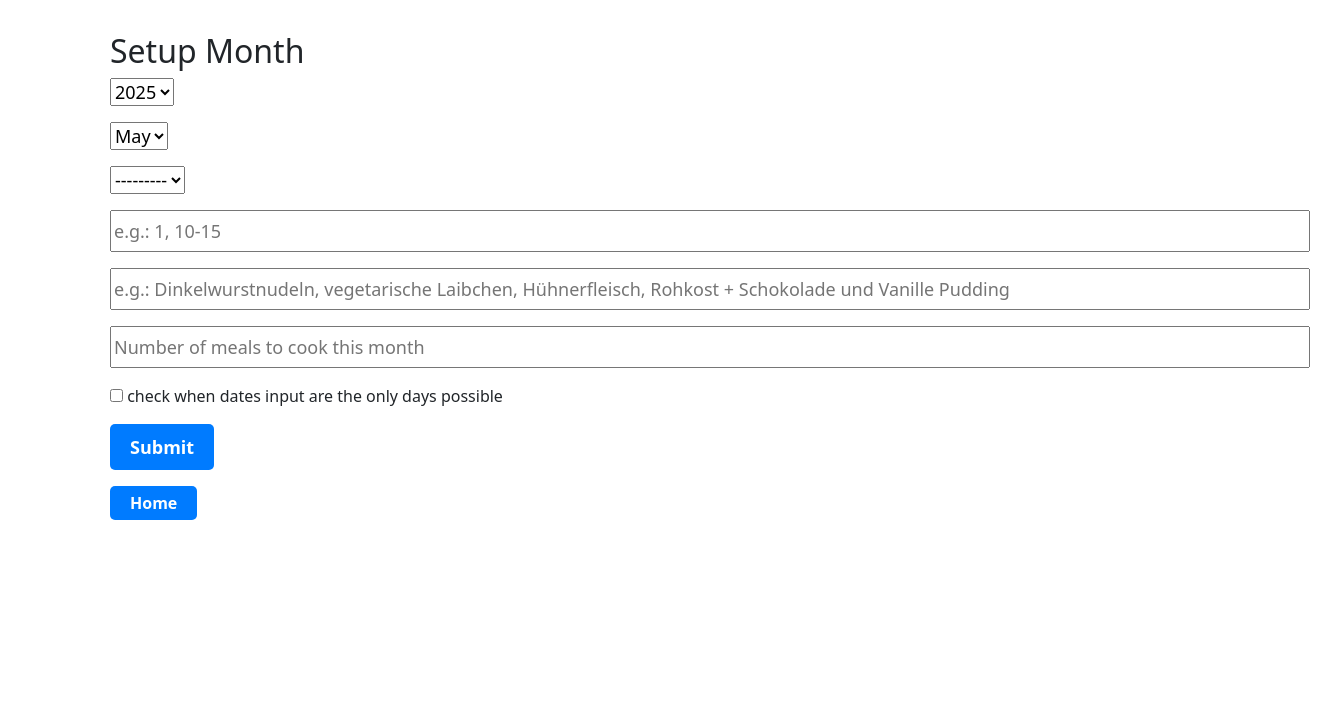
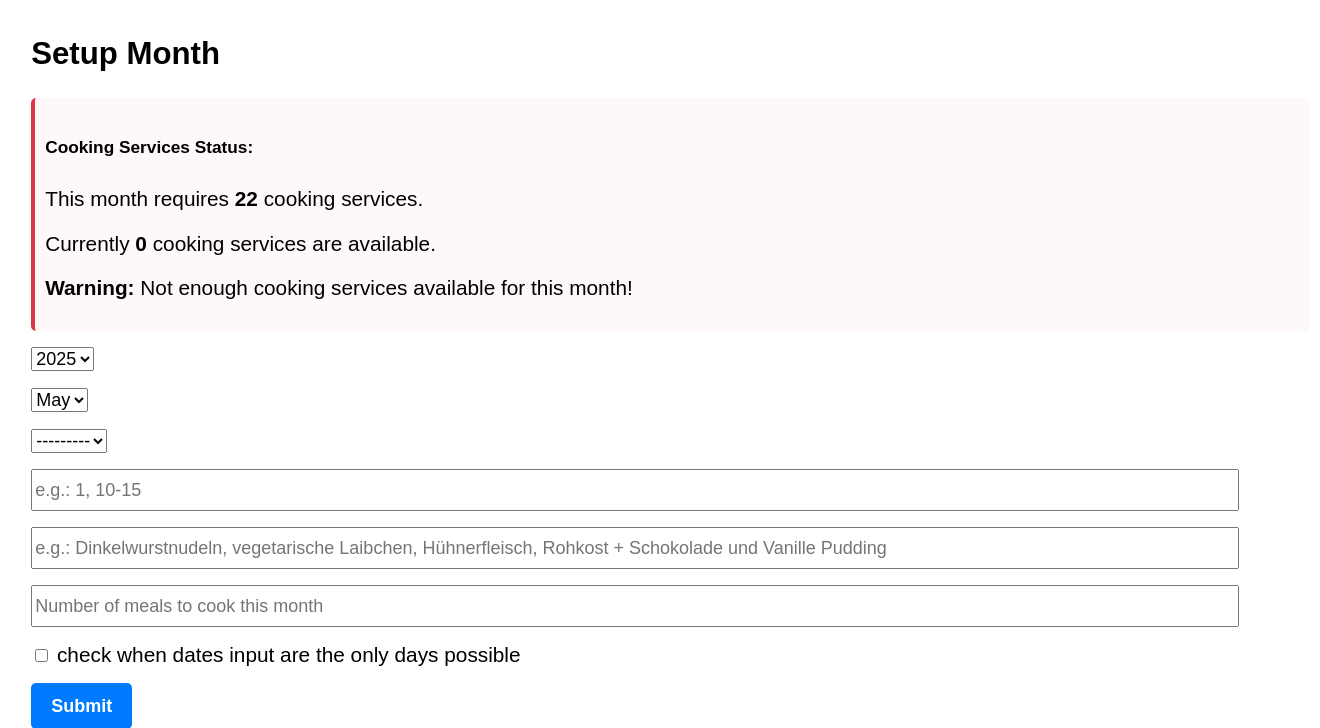
Before and after one commit to daberer/cook-for-kids, a Django app: page /setup-month/ in a window 1320 px wide. Shown: the top 728 px of the page. Run offline with Django 4.2, Linux system fonts and the light colour scheme; data that the repository does not hold is empty; some libraries are stand-ins or nearby versions.

Commit message:
Add info and update fields on kid selction in setup month view

```diff
--- a/cook_for_kids/forms.py
+++ b/cook_for_kids/forms.py
@@ -36,14 +36,16 @@ ONETWOTHREE=((1, 'ONE'),
 class WaiverdaysForm(forms.Form):
     year = forms.ChoiceField(choices=years)
     month = forms.ChoiceField(choices=MONTHS, initial=str(month))
-    # Use a basic queryset initially
     kid = forms.ModelChoiceField(
-        queryset=Kid.objects.none(),  # Empty queryset initially
-        widget=forms.Select(attrs={'size': 10})  # Default reasonable size
+        queryset=Kid.objects.none(),
+        widget=forms.Select(attrs={'size': 10, 'id': 'id_kid'})  # Ensure it has an ID
     )
     dish = forms.CharField(
         required=False,
-        widget=forms.TextInput(attrs={'placeholder': 'e.g.: Dinkelwurstnudeln, vegetarische Laibchen, Hühnerfleisch, Rohkost + Schokolade und Vanille Pudding'})
+        widget=forms.TextInput(attrs={
+            'placeholder': 'e.g.: Dinkelwurstnudeln, vegetarische Laibchen, Hühnerfleisch, Rohkost + Schokolade und Vanille Pudding',
+            'id': 'id_dish'
+        })
     )
     dates = forms.CharField(
         required=False,
@@ -51,13 +53,15 @@ class WaiverdaysForm(forms.Form):
     )
     dishes_this_month = forms.IntegerField(
         required=False,
-        widget=forms.TextInput(attrs={'placeholder': 'Number of meals to cook this month'})
+        widget=forms.TextInput(attrs={
+            'placeholder': 'Number of meals to cook this month',
+            'id': 'id_dishes_this_month'
+        })
     )
     wishdays = forms.BooleanField(required=False)
 
     def __init__(self, *args, **kwargs):
         super().__init__(*args, **kwargs)
-        # Set the queryset and widget size at runtime
         try:
             from .models import Kid
             kids = Kid.objects.all()
@@ -69,6 +73,7 @@ class WaiverdaysForm(forms.Form):
 
 
 
+
 class DataframeChoice(forms.Form):
     df_number = forms.ChoiceField(choices=ONETWOTHREE, initial=str(frame))
 
--- a/cook_for_kids/services.py
+++ b/cook_for_kids/services.py
@@ -89,38 +89,77 @@ def find_potential_cooks(day: datetime.date, current_block: dict, current_kids:
     return potenial_cooks
 
 
+def num_days_in_month(year, month):
+    return calendar.monthrange(year, month)[1]
+
+
+def get_cooking_schedule(year, month, num_days):
+    """
+    Generate cooking schedule data for a given month, excluding weekends and holidays.
+
+    Parameters:
+    - year (int): The year
+    - month (int): The month (1-12)
+    - num_days (int): Number of days in the month
+
+    Returns:
+    - dict: A tuple containing:
+        - result_dict: Dictionary with available cooking days as keys and empty strings as values
+        - block_dict: Dictionary with available cooking days as keys and empty lists as values
+        - kids_dict: Dictionary with kid names as keys and their monthly dishes as values
+        - kochdienste: Total number of cooking duties assigned to all kids
+        - kochtage: Number of available cooking days in the month
+    """
+
+    # Get all days in the month and filter out weekends (Saturday=5, Sunday=6)
+    all_days = [datetime.date(year, month, day) for day in range(1, num_days+1)]
+    day_objects = [day for day in all_days if day.weekday() not in (5, 6)]
+
+    # Filter out holidays
+    holidays_all = list(Holiday.objects.all())
+    holidays_current = [ho.date for ho in holidays_all if (
+        ho.date.year == year and ho.date.month == month)]
+
+    # Create dictionaries for available cooking days
+    result_dict = {day: '' for day in day_objects if day not in holidays_current}
+    block_dict = {day: [] for day in day_objects if day not in holidays_current}
+
+    # Get kids and their monthly cooking duties
+    kids = Kid.objects.all()
+    kids_dict = {k.name: k.monthly_dishes for k in kids}
+
+    # Calculate totals for cooking duties and available days
+    kochdienste = sum(kids_dict.values())
+    kochtage = len(result_dict)
+
+    return {
+        'result_dict': result_dict,
+        'block_dict': block_dict,
+        'kids_dict': kids_dict,
+        'kochdienste': kochdienste,
+        'kochtage': kochtage,
+        'all_days': all_days
+    }
+
+
 def calculate_month(it=1, test=False):
     # initializing the year and month
     year = Setup.year
     month = Setup.month
     if test:
         year, month = 2025, 5
-    num_days = calendar.monthrange(year, month)[1]
+
+    num_days = num_days_in_month(year, month)
+
+    cooking_data = get_cooking_schedule(year, month, num_days)
+
+    kochdienste = cooking_data['kochdienste']
+    kochtage = cooking_data['kochtage']
+    block_dict = cooking_data['block_dict']
+    all_days = cooking_data['all_days']
 
 
-    # get rid of saturdays and sundays
-    all_days = [datetime.date(year, month, day)
-                              for day in range(1, num_days+1)]
-    day_objects = [datetime.date(year, month, day) for day in range(
-        1, num_days+1) if datetime.date(year, month, day).weekday() not in (5, 6)]
 
-    # get rid of holidays
-    holidays_all = list(Holiday.objects.all())
-    holidays_current = [ho.date for ho in holidays_all if (
-        ho.date.year == year and ho.date.month == month)]
-    # days_active = [day for day in day_objects if day not in (holidays_current)]
-    result_dict = {
-        day: '' for day in day_objects if day not in (holidays_current)}
-    block_dict = {day: []
-        for day in day_objects if day not in (holidays_current)}
-
-    # get Kids
-    kids = Kid.objects.all()
-    kids_dict = {k.name: k.monthly_dishes for k in kids}
-
-    # check if enough kochdienste for this month
-    kochdienste = sum(kids_dict.values())
-    kochtage = len(result_dict)
     if  kochdienste < kochtage :
         print(f'Not enough Kochdienste ({kochdienste}), for {kochtage} Kochtage this month.')
         return
@@ -171,15 +210,7 @@ def calculate_month(it=1, test=False):
                 lucky.append(f'kid:{kid}, luck:{luck}')
                 lucky_kids.append(kid)
 
-        #if max_luck > 1 or 'Lucía' in lucky_kids or 'Sophie,Samuel,Johanna' in lucky_kids:
-        #    print(f'try {it} - Bad solution')
-        #    return
-
-
         print(f'success, luckies: {lucky}')
-
-
-
 
         # fill up month
         for day in all_days:
@@ -188,11 +219,6 @@ def calculate_month(it=1, test=False):
 
         result_dict = dict(sorted(result_dict.items()))
         score = evaluate_result(result_dict, all_days, list(kids_dict.values()))
-
-        #if score > 0:
-        #    return
-
-
 
         kids_dict = {k: v for k,v in kids_dict.items() if v != 0}
         return score, kids_dict, {key.strftime("%m/%d/%Y"): value for key, value in result_dict.items()}
@@ -365,22 +391,23 @@ def additional_waiverdays(days, wishdays=False, kid=None, dishes_this_month=None
     res = ''
     if not kid:
         return 'No kid specified'
-    if dishes_this_month:
+
+    if dishes_this_month is not None:
         current_kid = Kid.objects.filter(name=kid).first()
         current_kid.monthly_dishes = dishes_this_month
         current_kid.save()
         res += 'kid updated, '
 
-    if dish:
-        dish_object = Dish.objects.filter(cook=kid).first()
-        if dish_object:
-            dish_object.dish_name = dish
-            dish_object.save()
 
-        else:
-            new_dish = Dish(dish_name=dish, cook=kid)
-            new_dish.save()
-        res+='dish updated'
+    dish_object = Dish.objects.filter(cook=kid).first()
+    if dish_object:
+        dish_object.dish_name = dish
+        dish_object.save()
+
+    else:
+        new_dish = Dish(dish_name=dish, cook=kid)
+        new_dish.save()
+    res+='dish updated'
 
 
     month = int(month)
--- a/cook_for_kids/templates/waiverday_form.html
+++ b/cook_for_kids/templates/waiverday_form.html
@@ -9,7 +9,7 @@
     <meta name="viewport" content="width=device-width, initial-scale=1.0">
     <title>Setup Month</title>
     <link rel="stylesheet" type="text/css" href="{% static 'css/style.css' %}">
-    <link href="https://stackpath.bootstrapcdn.com/bootstrap/5.1.0/css/bootstrap.min.css" rel="stylesheet">
+
 
     <style>
         /* Your custom button styles */
@@ -56,6 +56,19 @@
         .form-group select {
             font-size: large;
         }
+
+        .cooking-info {
+            margin: 15px 0;
+            padding: 10px;
+            background-color: #f8f9fa;
+            border-radius: 5px;
+            border-left: 4px solid #007bff;
+        }
+
+        .cooking-info.warning {
+            border-left-color: #dc3545;
+            background-color: #fff8f8;
+        }
     </style>
 </head>
 
@@ -73,6 +86,23 @@
     </div>
     <div id="id_long_desc" class="container">
         <h2 class="header">Setup Month</h2>
+
+        <!-- Cooking services information -->
+        {% if cooking_data %}
+        <div class="cooking-info {% if cooking_data.kochdienste < cooking_data.kochtage %}warning{% endif %}">
+            <h5>Cooking Services Status:</h5>
+            <p>This month requires <strong>{{ cooking_data.kochtage }}</strong> cooking services.</p>
+            <p>Currently <strong>{{ cooking_data.kochdienste }}</strong> cooking services are available.</p>
+            {% if cooking_data.kochdienste < cooking_data.kochtage %}
+            <p class="text-danger"><strong>Warning:</strong> Not enough cooking services available for this month!</p>
+            {% elif cooking_data.kochdienste > cooking_data.kochtage %}
+            <p class="text-success">Extra cooking services available this month.</p>
+            {% else %}
+            <p class="text-success">Perfect match! Cooking services match exactly what's needed.</p>
+            {% endif %}
+        </div>
+        {% endif %}
+
         <form action="" method="post">
             {% csrf_token %}
             <div class="form-group">
@@ -107,8 +137,44 @@
         <button class="btn btn-primary" onclick="location.href='/'">Home</button>
     </div>
 
-    <!-- Include Bootstrap Bundle JS (with Popper) -->
-    <script src="https://stackpath.bootstrapcdn.com/bootstrap/5.1.0/js/bootstrap.bundle.min.js"></script>
+    <!-- Simple vanilla JavaScript to update form fields -->
+    <script>
+        // Kid data for each kid (will be populated by Django)
+        var kidData = {
+            {% for kid in form.kid.field.queryset %}
+                {{ kid.id }}: {
+                    "dish": "{{ kid.dish_set.last.dish_name|default:'' }}",
+                    "monthly_dishes": {{ kid.monthly_dishes|default:0 }}
+                },
+            {% endfor %}
+        };
+
+        // Get form elements
+        var kidSelect = document.getElementById('id_kid');
+        var dishInput = document.getElementById('id_dish');
+        var dishesThisMonthInput = document.getElementById('id_dishes_this_month');
+
+        // Add event listener to kid select
+        if (kidSelect) {
+            kidSelect.addEventListener('change', function() {
+                updateKidInfo();
+            });
+        } else {
+            console.error("Kid select element not found!");
+        }
+
+        // Function to update form fields
+        function updateKidInfo() {
+            var selectedKidId = kidSelect.value;
+
+            if (selectedKidId && kidData[selectedKidId]) {
+                dishInput.value = kidData[selectedKidId].dish || '';
+                dishesThisMonthInput.value = kidData[selectedKidId].monthly_dishes || '';
+            } else {
+                dishInput.value = '';
+                dishesThisMonthInput.value = '';
+            }
+        }
+    </script>
 </body>
-
 </html>
--- a/cook_for_kids/views.py
+++ b/cook_for_kids/views.py
@@ -1,6 +1,6 @@
 from django.shortcuts import render, HttpResponse, redirect
 from . import settings
-from .services import calculate_month, additional_holidays, additional_waiverdays, get_list_of_kids, check_correctness_df, optimise
+from .services import calculate_month, additional_holidays, additional_waiverdays, get_cooking_schedule, check_correctness_df, optimise, num_days_in_month
 import json
 from .forms import WaiverdaysForm, DataframeChoice, AdditionalHolidaysForm
 import pandas as pd
@@ -57,14 +57,13 @@ def setup_month(request):
         else:
             messages.error(request, "There was an error with your form submission.")
 
-
+    num_days = num_days_in_month(Setup.year, Setup.month)
+    cooking_data = get_cooking_schedule(Setup.year, Setup.month, num_days)
     form = WaiverdaysForm()
-    return render(request, 'waiverday_form.html', {'form': form})
-    #wishdays = 0
-    #kids_list = get_list_of_kids()
-    #this_kid = kids_list[3]
-    #state = additional_notdays('15-31', wishdays=wishdays, kid=this_kid)
-    #return HttpResponse(state)
+    return render(request, 'waiverday_form.html', {
+        'form': form,
+        'cooking_data': cooking_data
+    })
 
 def check_results(request):
     if request.method == "POST":
```
